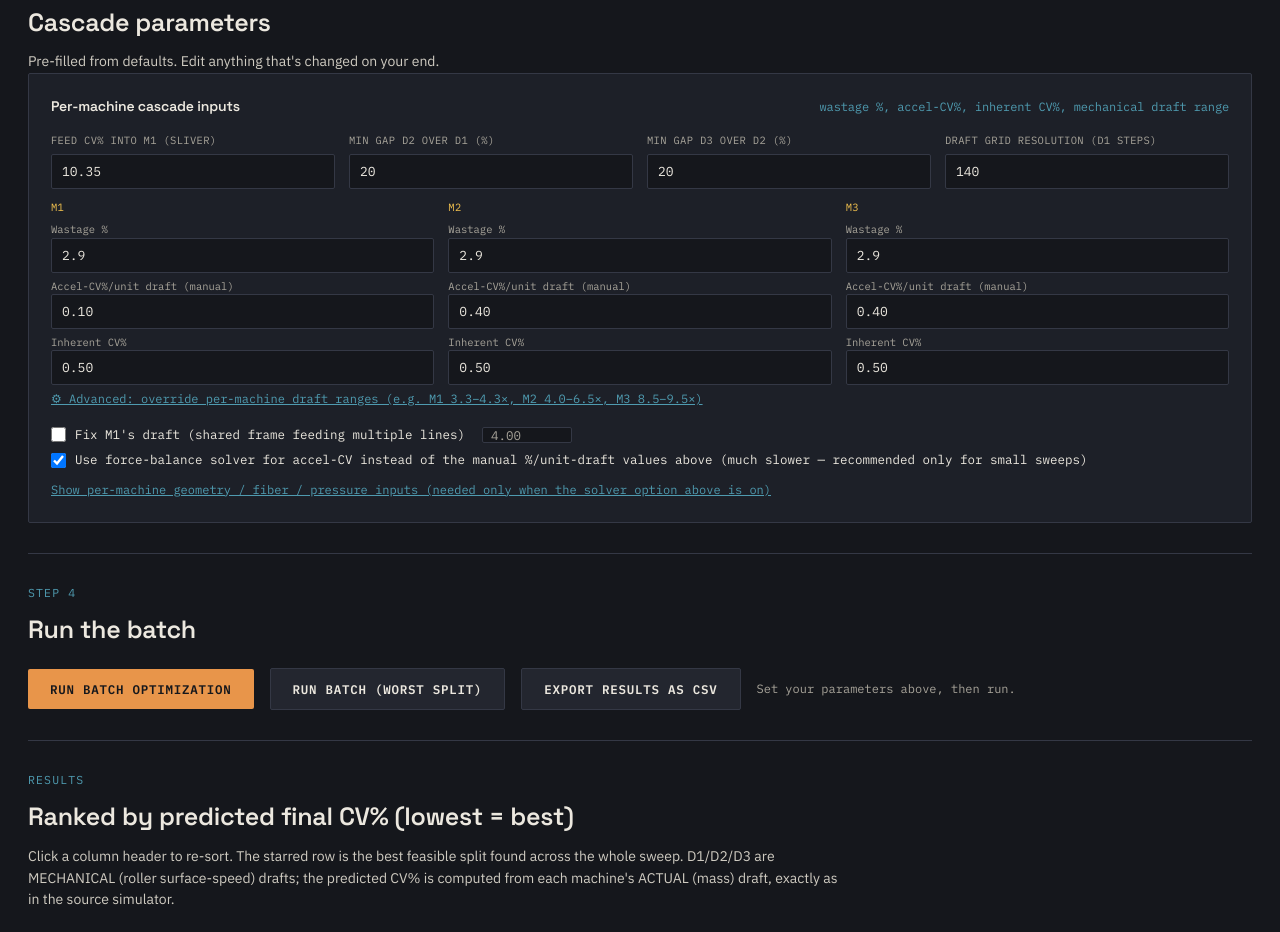
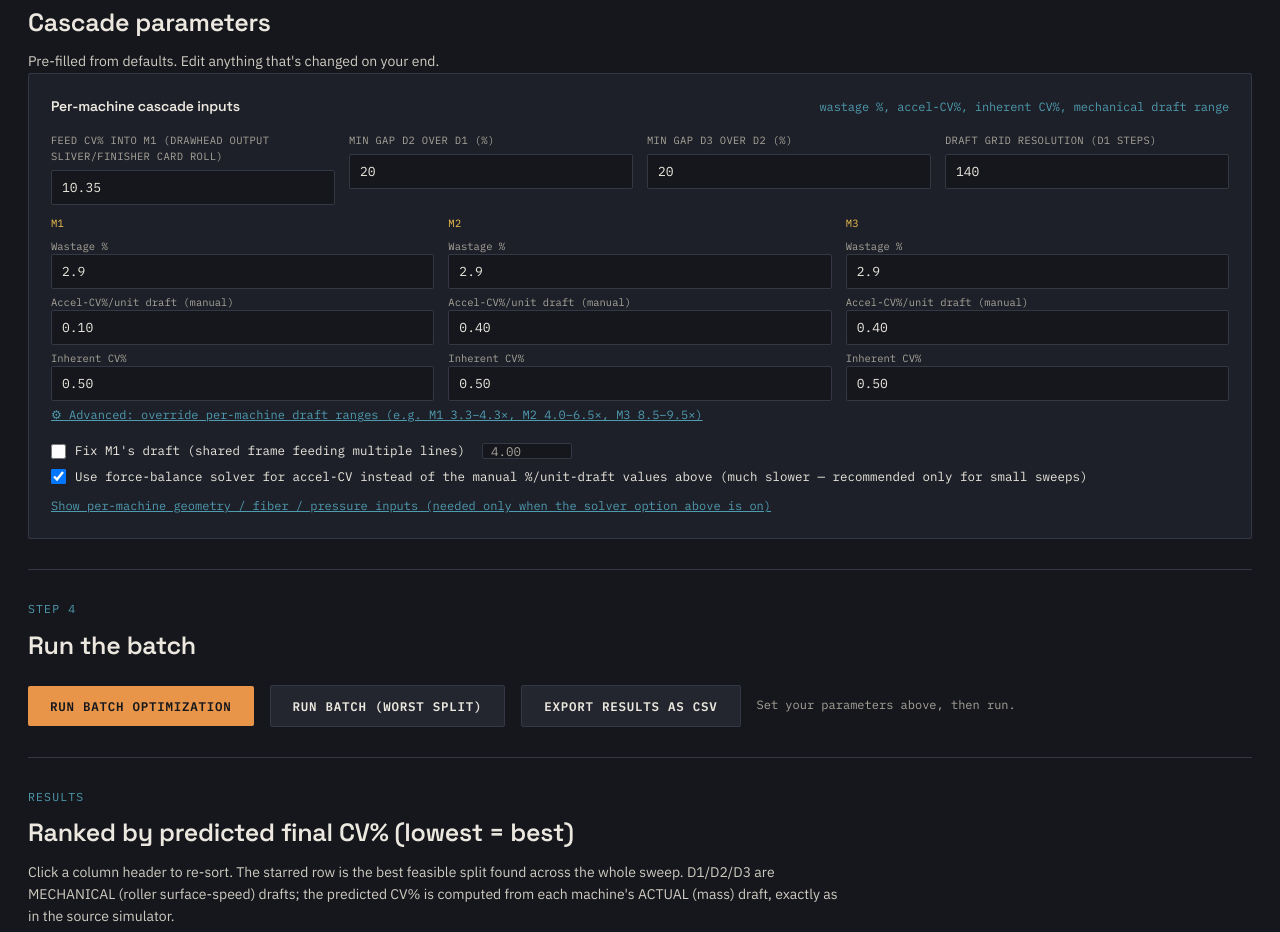
Before and after one commit to beshshai/Draft_Optimizer, a website: page index.html in a window 1280 px wide. Shown: the part 800-1732 px from the top of the page. Drawn offline with Linux system fonts and the light colour scheme.

Commit message:
Update label for Feed CV% input field

```diff
--- a/index.html
+++ b/index.html
@@ -155,7 +155,7 @@
     <div class="panel">
       <h3>Per-machine cascade inputs <span class="n">wastage %, accel-CV%, inherent CV%, mechanical draft range</span></h3>
       <div class="grid4" style="margin-bottom:10px;">
-        <div class="field"><label>Feed CV% into M1 (sliver)</label><input type="number" id="m1In" value="10.35" step="0.01"></div>
+        <div class="field"><label>Feed CV% into M1 (Drawhead output sliver/Finisher Card roll)</label><input type="number" id="m1In" value="10.35" step="0.01"></div>
         <div class="field"><label>Min gap D2 over D1 (%)</label><input type="number" id="gap12" value="20" step="0.1"></div>
         <div class="field"><label>Min gap D3 over D2 (%)</label><input type="number" id="gap23" value="20" step="0.1"></div>
         <div class="field"><label>Draft grid resolution (D1 steps)</label><input type="number" id="gridN" value="140" step="1"></div>
```
